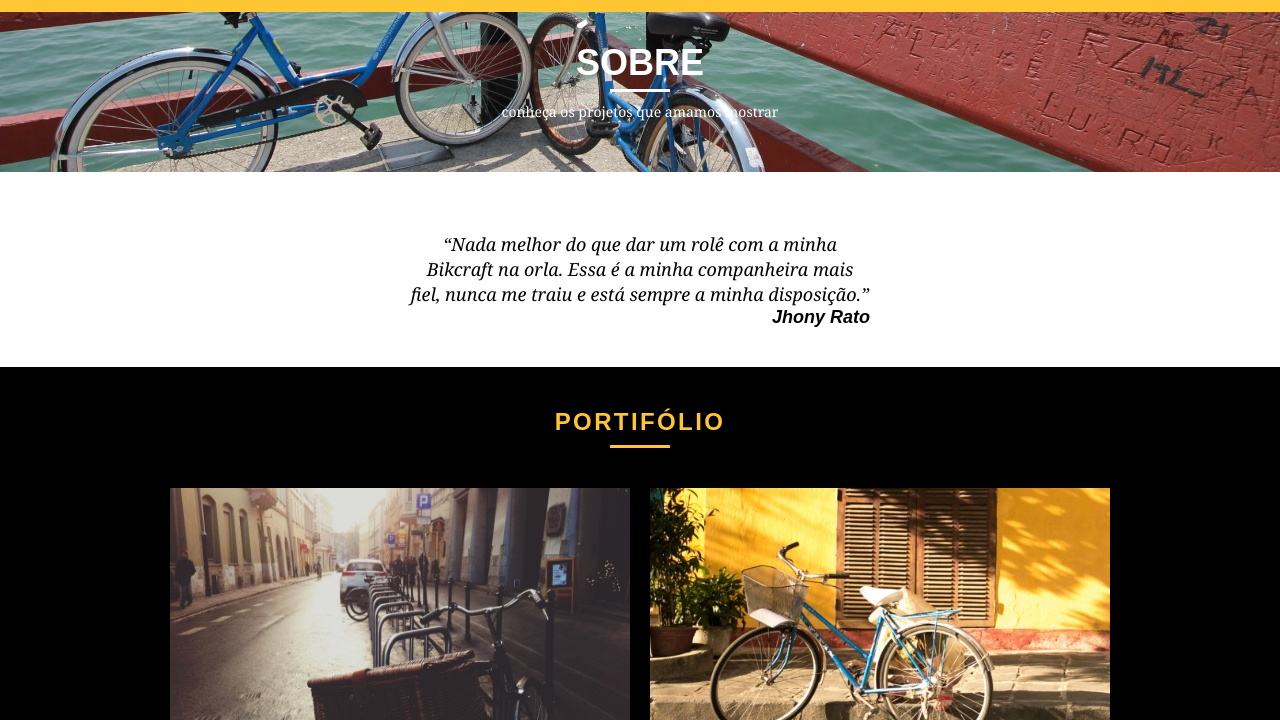
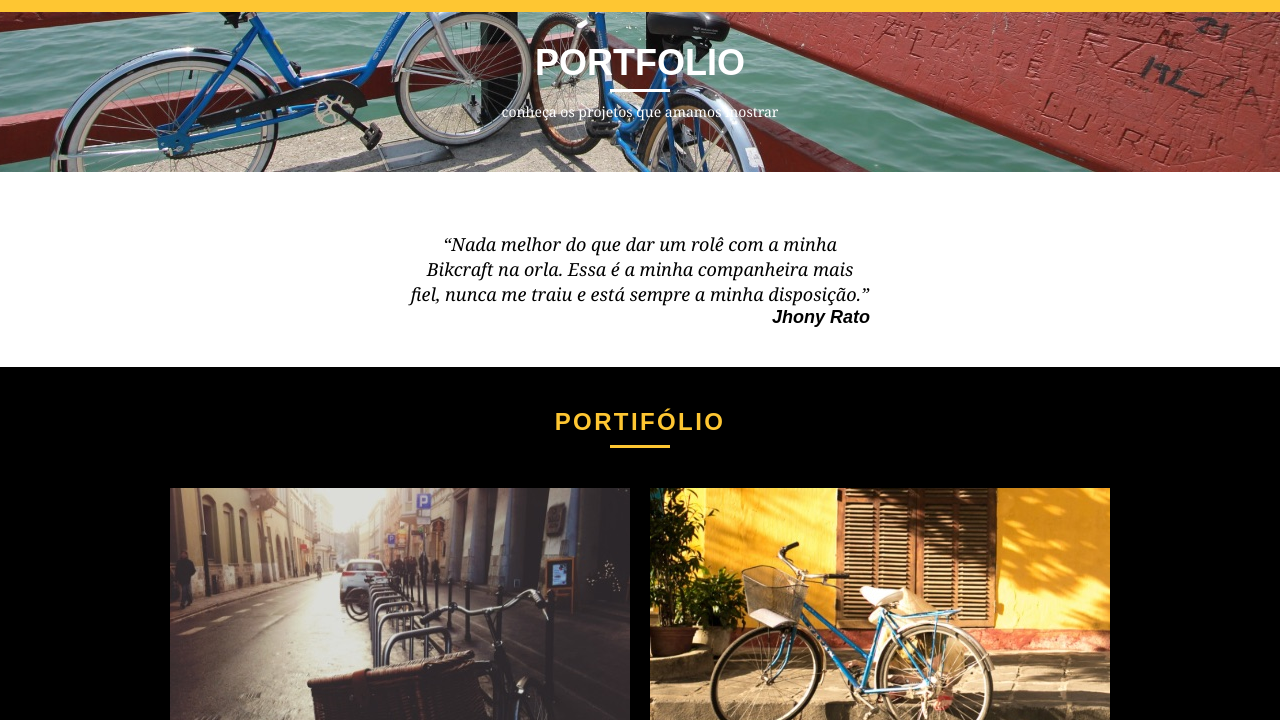
Before and after one commit to jefte199/Bikcraft, a plain HTML site: page portifolio.html in a window 1280 px wide. Shown: the part 80-800 px from the top of the page. Drawn offline with Linux system fonts and the light colour scheme.

Commit message:
fix: typo menu

```diff
--- a/portifolio.html
+++ b/portifolio.html
@@ -34,7 +34,7 @@
 
   <section class="introducao-interna interna_portifolio">
     <div class="container">
-      <h1>Sobre</h1>
+      <h1>portfolio</h1>
       <p>conheça os projetos que amamos mostrar</p>
     </div>
   </section>
```
